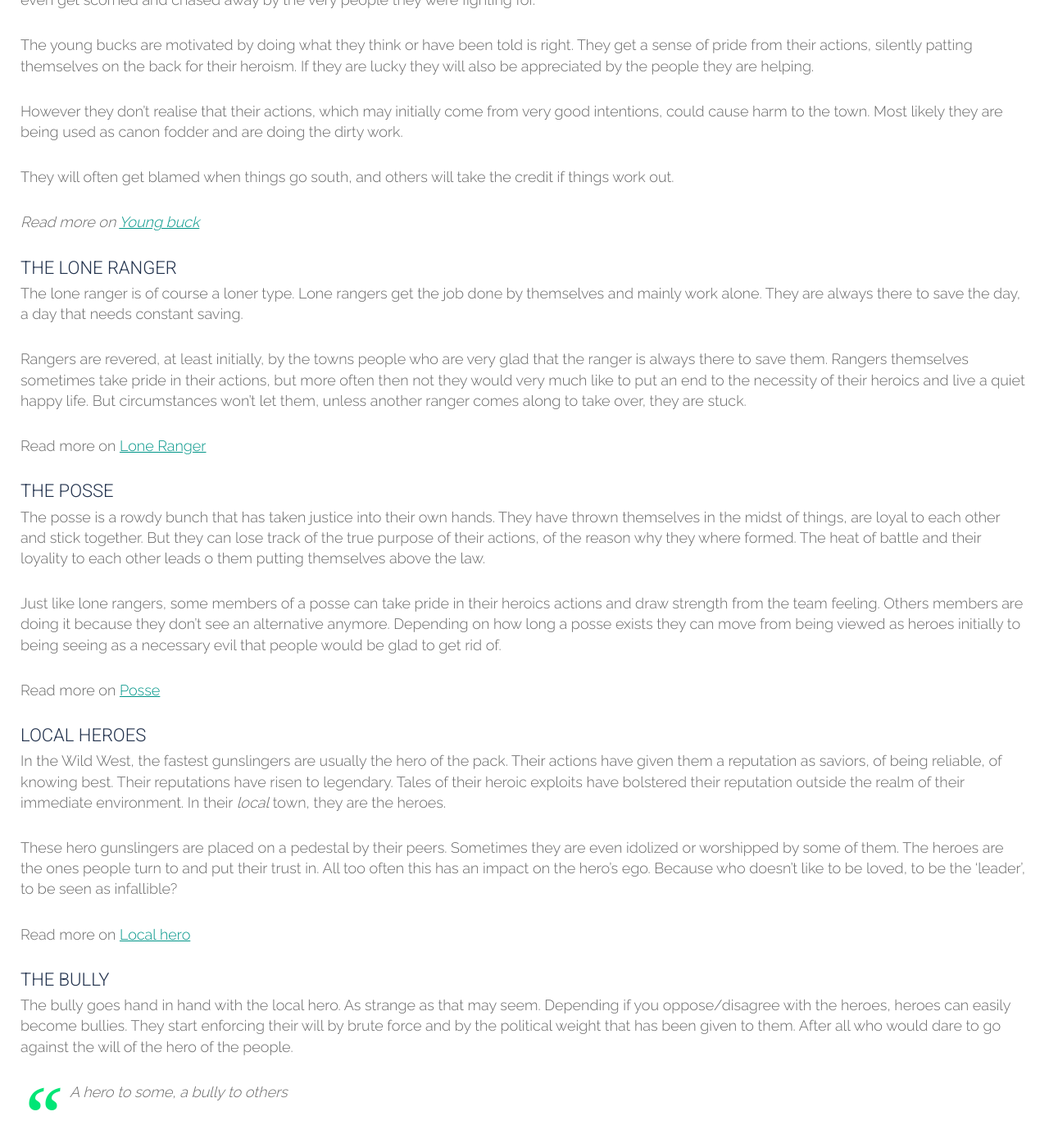
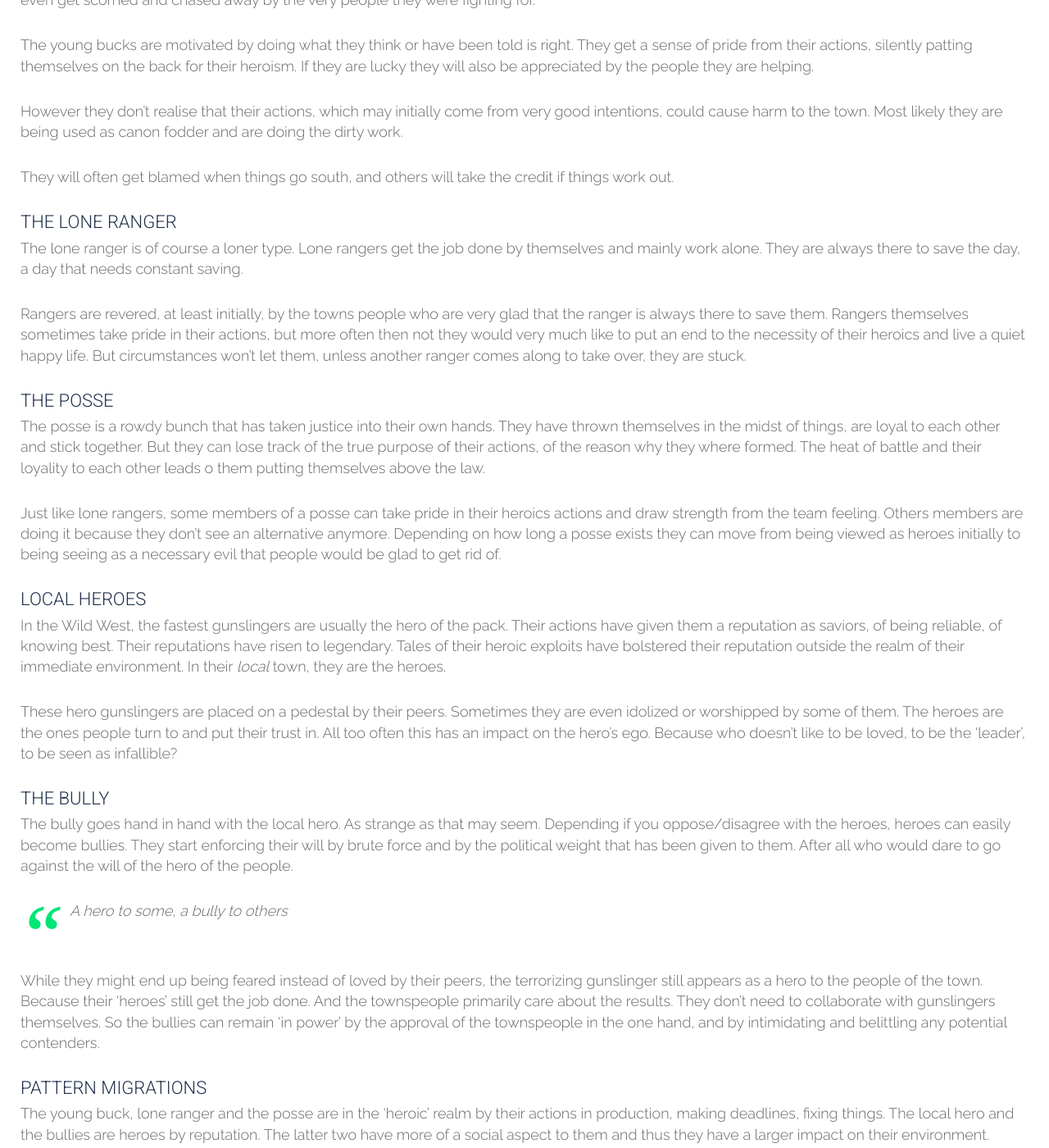
Before and after one commit to tripledio/tripledio.github.io, a Jekyll site: the page built from _posts/2018-05-31-Heroes.md, in a window 1280 px wide and 1400 px high, scrolled down 2393 px. Shown: the whole window at 82% size. Built offline with Jekyll 4.4.1, drawn with Linux system fonts in a browser that asks for light colours; some of the changed text lies outside the part shown.

Commit message:
removed link to parts, moved date from post

```diff
--- a/_posts/2018-05-20-Heroes.md
+++ b/_posts/2018-05-31-Heroes.md
@@ -45,7 +45,6 @@ However they don't realise that their actions, which may initially come from ver
 
 They will often get blamed when things go south, and others will take the credit if things work out.
 
-*Read more on [Young buck](/20/05/2018/YoungBuck/)*
 
 #### The lone ranger
 
@@ -53,7 +52,6 @@ The lone ranger is of course a loner type. Lone rangers get the job done by them
 
 Rangers are revered, at least initially, by the towns people who are very glad that the ranger is always there to save them. Rangers themselves sometimes take pride in their actions, but more often then not they would very much like to put an end to the necessity of their heroics and live a quiet happy life. But circumstances won't let them, unless another ranger comes along to take over, they are stuck.
 
-Read more on [Lone Ranger](/12/05/2018/LoneRanger/)
 
 #### The posse
 
@@ -61,7 +59,6 @@ The posse is a rowdy bunch that has taken justice into their own hands. They hav
 
 Just like lone rangers, some members of a posse can take pride in their heroics actions and draw strength from the team feeling. Others members are doing it because they don't see an alternative anymore. Depending on how long a posse exists they can move from being viewed as heroes initially to being seeing as a necessary evil that people would be glad to get rid of.
 
-Read more on [Posse](/20/05/2018/Posse/)
 
 #### Local heroes
 
@@ -69,7 +66,6 @@ In the Wild West, the fastest gunslingers are usually the hero of the pack. Thei
 
 These hero gunslingers are placed on a pedestal by their peers. Sometimes they are even idolized or worshipped by some of them. The heroes are the ones people turn to and put their trust in. All too often this has an impact on the hero's ego. Because who doesn't like to be loved, to be the 'leader', to be seen as infallible?
 
-Read more on [Local hero](/20/05/2018/LocalHero/)
 
 #### The bully
 
@@ -79,7 +75,6 @@ The bully goes hand in hand with the local hero. As strange as that may seem. De
 
 While they might end up being feared instead of loved by their peers, the terrorizing gunslinger still appears as a hero to the people of the town. Because their 'heroes' still get the job done. And the townspeople primarily care about the results. They don't need to collaborate with gunslingers themselves. So the bullies can remain 'in power' by the approval of the townspeople in the one hand, and by intimidating and belittling any potential contenders.
 
-Read more on [Bully](/20/05/2018/Bully/)
 
 #### Pattern migrations
 
```
